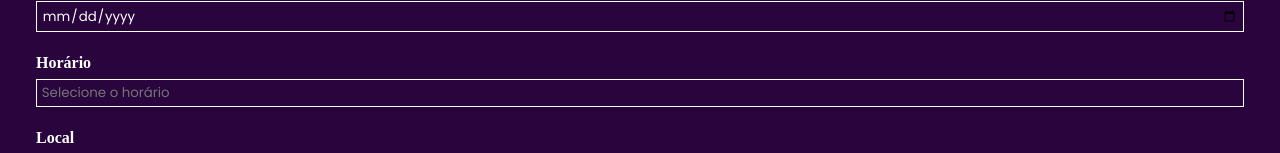
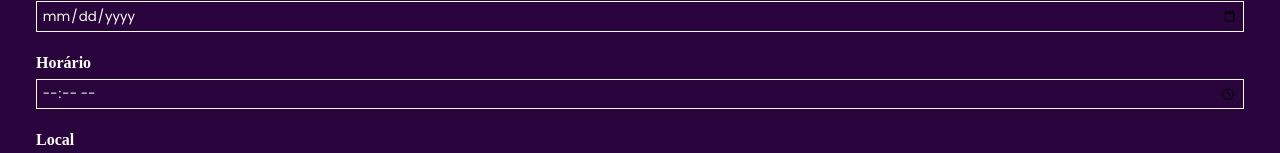
Before and after one commit to 3salles/rankaa, a React (Create React App) app in the folder frontend/: page /admin/games/new in a window 1280 px wide. Shown: the part 399-552 px from the top of the page. Built offline with nearby package versions, Linux system fonts and the light colour scheme.

Commit message:
chore: Ad time validation

```diff
--- a/frontend/src/pages/admin/NewGame/index.tsx
+++ b/frontend/src/pages/admin/NewGame/index.tsx
@@ -17,6 +17,7 @@ import {
   CancelButton,
 } from "./styles";
 import { DropdownStyles } from "../../../components/Dropdown/styles";
+import { useState } from "react";
 interface NewGameFormData {
   modality: { label: string; value: string };
   team1: string;
@@ -31,7 +32,10 @@ function formatDate(date: any) {
 }
 
 const newGameFormSchema = yup.object().shape({
-  // modalidade: yup.string().required("Modalidade obrigatória"),
+  modality: yup.object().shape({
+    label: yup.string().required('Modalidade obrigatória'),
+    value: yup.string().required('Modalidade obrigatória')
+  }).required("Modalidade obrigatória"),
   team1: yup.string().required("Oponente obrigatório"),
   team2: yup.string().required("Oponente obrigatório"),
   date: yup
@@ -88,7 +92,7 @@ export function NewGame() {
             />
             )} />
 
-            <p>{errors?.name?.message}</p>
+            <p>{errors?.modality?.label?.message}</p>
           </Section>
           <Section>
             <label>Oponente 1</label>
@@ -120,9 +124,10 @@ export function NewGame() {
           <Section>
             <label>Horário</label>
             <Input
-              type="string"
+              type="time"
               placeholder="Selecione o horário"
               {...register("time")}
+              onChange={event => console.log(typeof(event.target.value))}
             />
             <p>{errors?.time?.message}</p>
           </Section>
```
